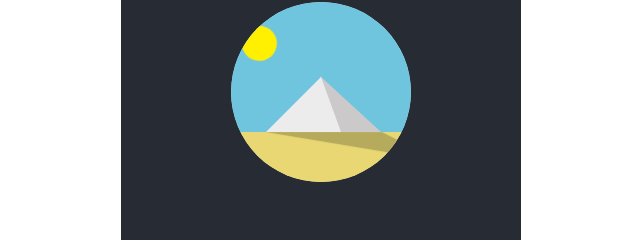
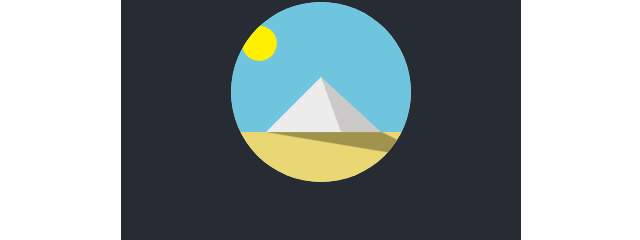
Before and after one commit to Sebastianbvm/CSS-Challenge, a plain HTML site: page Dia003/index.html in a window 1280 px wide. Shown: the part 308-548 px from the top of the page, 319-959 px from the left. Drawn offline with Linux system fonts and the light colour scheme.

Commit message:
atualizei o dia 03

```diff
--- a/Dia003/style.css
+++ b/Dia003/style.css
@@ -102,7 +102,7 @@ body {
 .shadow {
     width: 360px;
     height: 30px;
-    background-color: #978e519d;
+    background-color: #00000050;
     position: absolute;
     left: -80px;
     clip-path: polygon(115px 0%, 231px 0%, 80% 100%);
```
